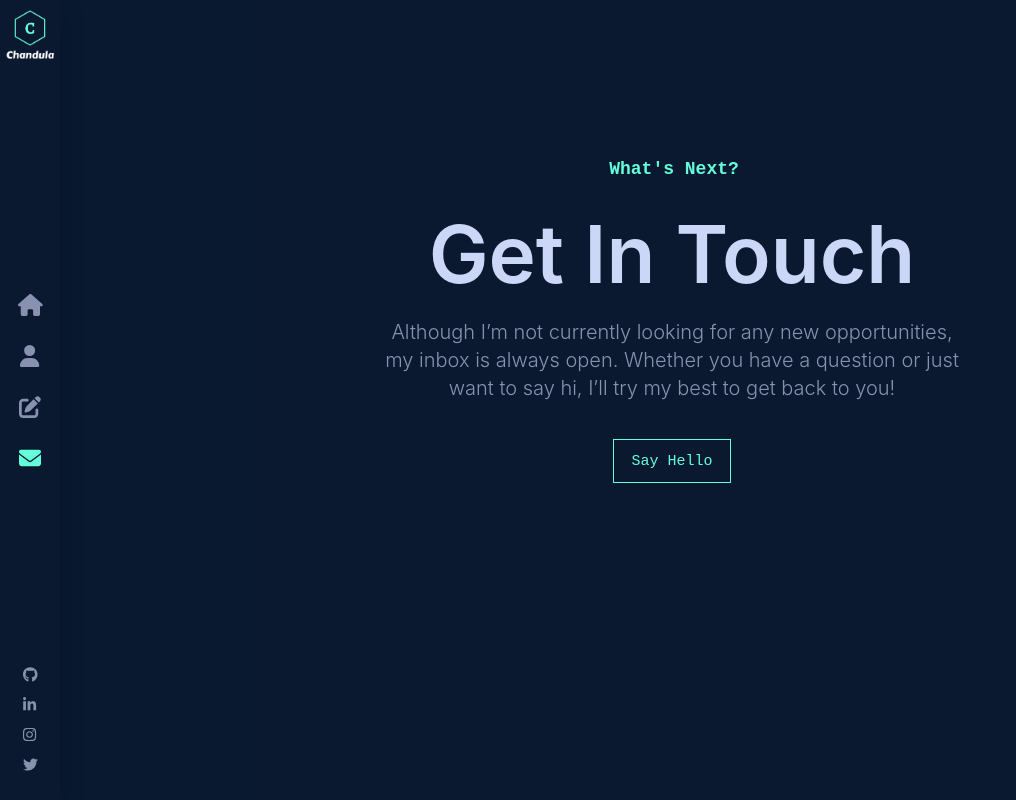
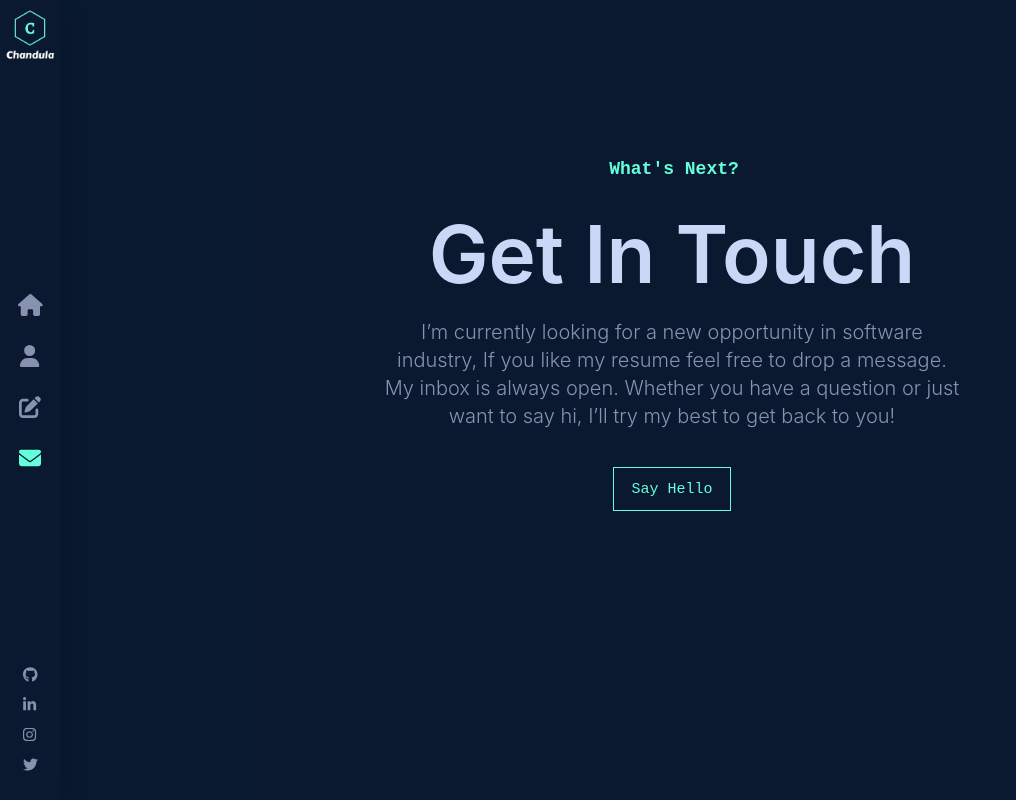
Before and after one commit to Chandula-JPDM/Portfolio, a React (Create React App) app: page /contact in a window 1280 px wide. Shown: the whole page, without its empty margins (0-1016 px from the left). Built offline with nearby package versions, Linux system fonts and the light colour scheme.

Commit message:
update the content of the page

```diff
--- a/src/components/Contact/index.jsx
+++ b/src/components/Contact/index.jsx
@@ -6,7 +6,7 @@ const index = () => {
     <div className='container contact-page'>
       <h1>What's Next?</h1>
       <h2>Get In Touch</h2>
-      <p>Although I’m not currently looking for any new opportunities, my inbox is always open. Whether you have a question or just want to say hi, I’ll try my best to get back to you!</p>
+      <p>I’m currently looking for a new opportunity in software industry, If you like my resume feel free to drop a message. My inbox is always open. Whether you have a question or just want to say hi, I’ll try my best to get back to you!</p>
 
       <a href='mailto:chandula12d@gmail.com' target='_blank'>Say Hello</a>
     </div>
```
